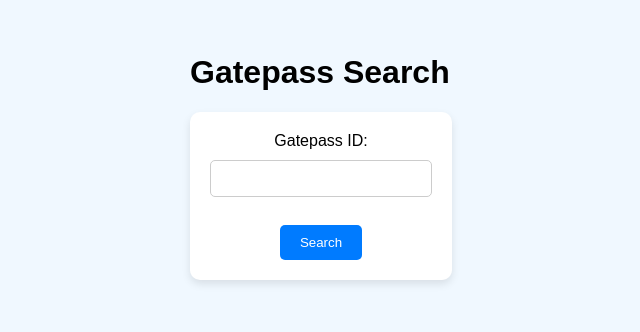
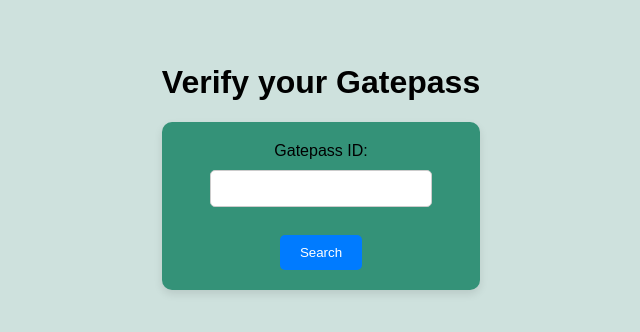
Before and after one commit to cccengineering/gatepass-system, a plain HTML site: page index.html in a window 1280 px wide. Shown: the part 234-566 px from the top of the page, without its empty margins (319-959 px from the left). Drawn offline with Linux system fonts and the light colour scheme.

Commit message:
Update index.html

```diff
--- a/index.html
+++ b/index.html
@@ -3,11 +3,11 @@
 <head>
     <meta charset="UTF-8">
     <meta name="viewport" content="width=device-width, initial-scale=1.0">
-    <title>Gatepass Search</title>
+    <title>CCCE Gatepass Verification System</title>
     <style>
         /* ব্যাকগ্রাউন্ড কালার এবং পৃষ্ঠা স্টাইল */
         body {
-            background-color: #f0f8ff; /* হালকা নীল রং */
+            background-color: #CEE1DD; /* হালকা সি-গ্রিন */
             display: flex;
             justify-content: center;
             align-items: center;
@@ -18,7 +18,7 @@
 
         /* সার্চ ফর্ম স্টাইল */
         #searchForm {
-            background-color: #ffffff; /* সাদা রং */
+            background-color: #349278; /* সবজাভাবযুক্ত টিল রং */
             padding: 20px;
             border-radius: 10px;
             box-shadow: 0 4px 8px rgba(0, 0, 0, 0.1);
@@ -37,27 +37,25 @@
         /* সার্চ বাটন স্টাইল */
        button {
 			padding: 10px 20px;
-            background-color: #007bff; /* নীল রং */
+			background-color: #007bff;
 			color: white;
 			border: none;
 			border-radius: 5px;
 			cursor: pointer;
+			transition: all 0.3s ease-in-out; /* এনিমেশনের জন্য */
 }
 
 		button:hover {
-            background-color: #0056b3; /* গাঢ় নীল রং */
+			background-color: #0056b3;
+			transform: scale(1.1); /* সামান্য বড় হবে */
+			box-shadow: 0 4px 10px rgba(0, 0, 0, 0.2); /* ছায়া যোগ হবে */
 }
 
-        /* ফলাফল বার্তা স্টাইল */
-        #result {
-            margin-top: 20px;
-            color: #333;
-        }
     </style>
 </head>
 <body>
     <div>
-        <h1>Gatepass Search</h1>
+        <h1>Verify your Gatepass</h1>
         <form id="searchForm">
             <label for="gatepassId">Gatepass ID:</label><br>
             <input type="text" id="gatepassId" name="gatepassId" required><br><br>
```
Lines whose indentation alone changed are shown as unchanged.
